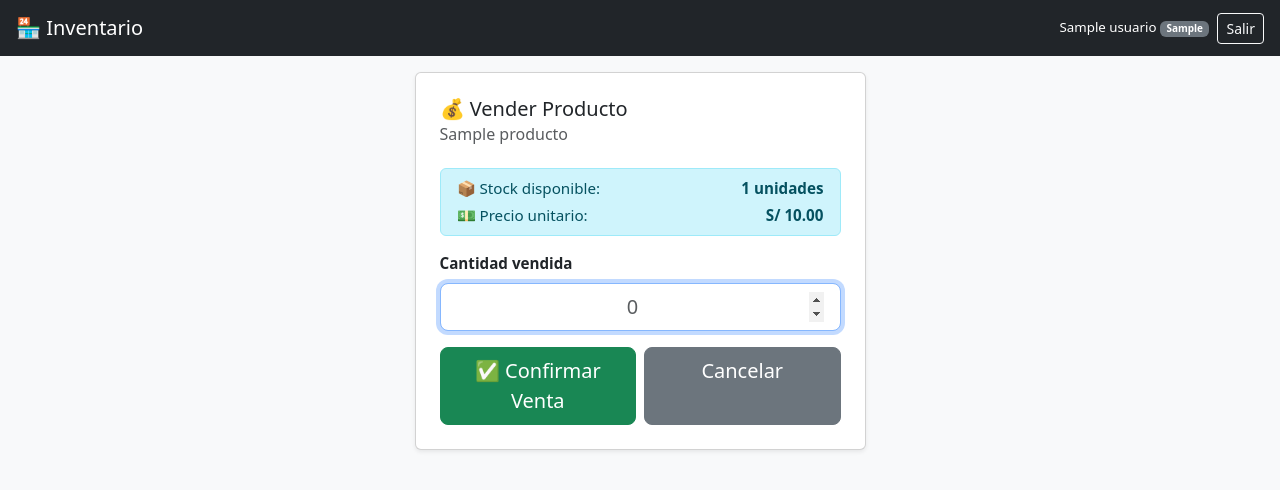
After one commit to SantiagoRojas12/inventario-web, a Flask app: page /vender/form/1 in a window 1280 px wide. The commit adds this page. Shown: the top 490 px of the page. Run offline with Flask 3, Linux system fonts and the light colour scheme; a user stored in the database is signed in; tables that the repository leaves empty hold one stand-in row (values such as "Sample post").

Commit message:
fix vnder - pagina dedicada para movil

```diff
--- a/app/routes.py
+++ b/app/routes.py
@@ -209,6 +209,17 @@ def editar_usuario(id):
     return render_template('editar_usuario.html', usuario_edit=usuario)
 
 # ------------------------------------
+# RUTA: Formulario de venta (página dedicada)
+# ------------------------------------
+@main.route('/vender/form/<int:id>')
+@login_required
+def vender_form(id):
+    producto = Producto.query.get_or_404(id)
+    return render_template('vender.html', producto=producto)
+
+
+
+# ------------------------------------
 # RUTA: Registrar venta
 # ------------------------------------
 @main.route('/vender/<int:id>', methods=['POST'])
--- /dev/null
+++ b/app/templates/vender.html
@@ -0,0 +1,53 @@
+{% extends 'base.html' %}
+{% block title %}Vender - {{ producto.nombre }}{% endblock %}
+
+{% block content %}
+
+    <div class="row justify-content-center">
+        <div class="col-12 col-sm-8 col-md-6 col-lg-5">
+
+            <div class="card shadow-sm">
+                <div class="card-body p-4">
+
+                    <h5 class="mb-1">💰 Vender Producto</h5>
+                    <h6 class="text-muted mb-4">{{ producto.nombre }}</h6>
+
+                    <!-- Info del producto -->
+                    <div class="alert alert-info py-2">
+                        <div class="d-flex justify-content-between">
+                            <span>📦 Stock disponible:</span>
+                            <strong>{{ producto.cantidad }} unidades</strong>
+                        </div>
+                        <div class="d-flex justify-content-between mt-1">
+                            <span>💵 Precio unitario:</span>
+                            <strong>S/ {{ "%.2f"|format(producto.precio) }}</strong>
+                        </div>
+                    </div>
+
+                    <form method="POST" action="{{ url_for('main.vender', id=producto.id) }}">
+                        <div class="mb-3">
+                            <label class="form-label fw-bold">Cantidad vendida</label>
+                            <input type="number" name="cantidad"
+                                   class="form-control form-control-lg text-center"
+                                   min="1" max="{{ producto.cantidad }}"
+                                   placeholder="0" required autofocus>
+                        </div>
+
+                        <div class="d-flex gap-2">
+                            <button type="submit" class="btn btn-success w-100 btn-lg">
+                                ✅ Confirmar Venta
+                            </button>
+                            <a href="{{ url_for('main.dashboard') }}"
+                               class="btn btn-secondary w-100 btn-lg">
+                                Cancelar
+                            </a>
+                        </div>
+                    </form>
+
+                </div>
+            </div>
+
+        </div>
+    </div>
+
+{% endblock %}
```
Also changed, not shown: app/templates/dashboard.html (+3 -41 lines).
